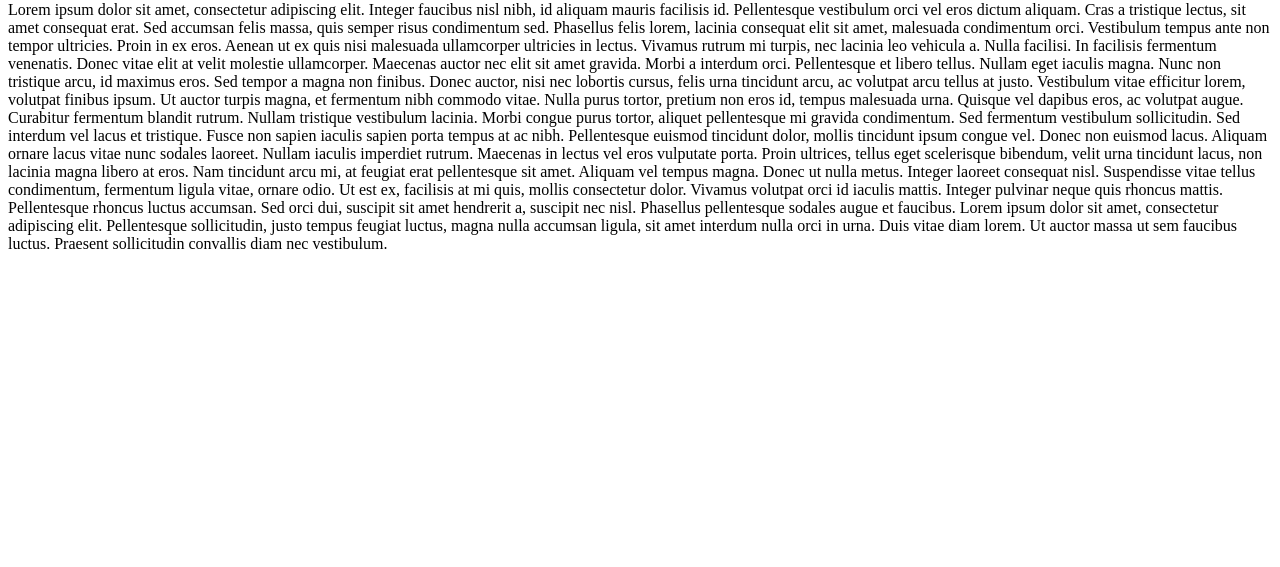
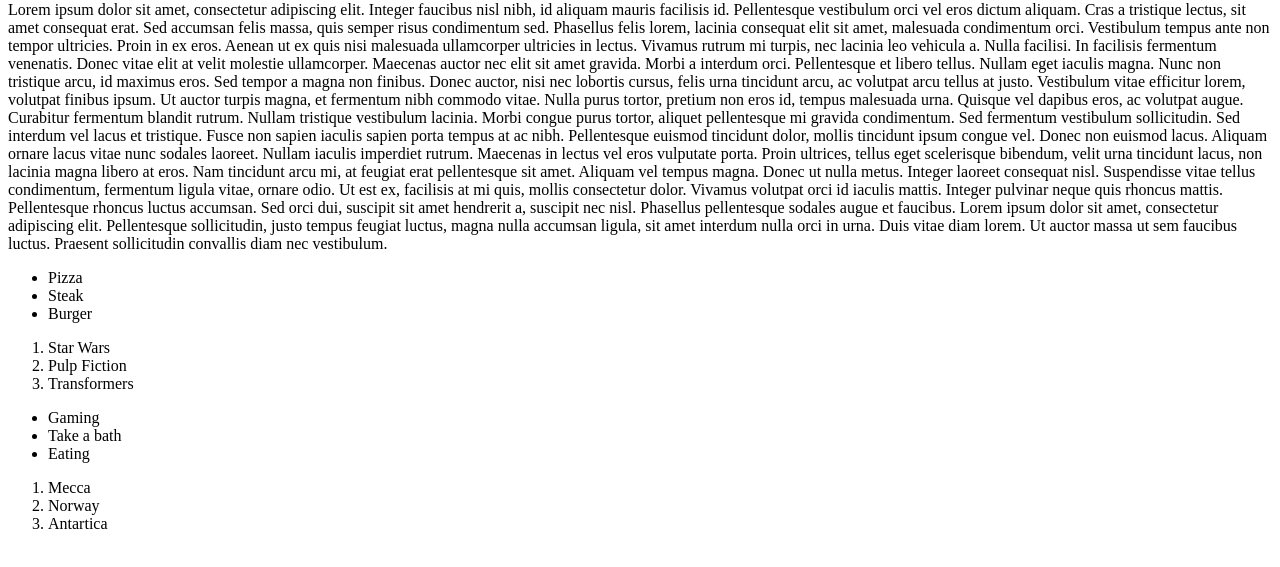
Before and after one commit to Makgindo/odin, a plain HTML site: page html-broilerplate/index.html in a window 1280 px wide. Shown: the part 79-646 px from the top of the page. Drawn offline with Linux system fonts and the light colour scheme.

Commit message:
adding list

```diff
--- a/html-broilerplate/index.html
+++ b/html-broilerplate/index.html
@@ -13,6 +13,25 @@ Vestibulum vitae efficitur lorem, volutpat finibus ipsum. Ut auctor turpis magna
 Sed fermentum vestibulum sollicitudin. Sed interdum vel lacus et tristique. Fusce non sapien iaculis sapien porta tempus at ac nibh. Pellentesque euismod tincidunt dolor, mollis tincidunt ipsum congue vel. Donec non euismod lacus. Aliquam ornare lacus vitae nunc sodales laoreet. Nullam iaculis imperdiet rutrum. Maecenas in lectus vel eros vulputate porta. Proin ultrices, tellus eget scelerisque bibendum, velit urna tincidunt lacus, non lacinia magna libero at eros. Nam tincidunt arcu mi, at feugiat erat pellentesque sit amet. Aliquam vel tempus magna. Donec ut nulla metus. Integer laoreet consequat nisl.
 Suspendisse vitae tellus condimentum, fermentum ligula vitae, ornare odio. Ut est ex, facilisis at mi quis, mollis consectetur dolor. Vivamus volutpat orci id iaculis mattis. Integer pulvinar neque quis rhoncus mattis. Pellentesque rhoncus luctus accumsan. Sed orci dui, suscipit sit amet hendrerit a, suscipit nec nisl. Phasellus pellentesque sodales augue et faucibus. Lorem ipsum dolor sit amet, consectetur adipiscing elit. Pellentesque sollicitudin, justo tempus feugiat luctus, magna nulla accumsan ligula, sit amet interdum nulla orci in urna. Duis vitae diam lorem. Ut auctor massa ut sem faucibus luctus. Praesent sollicitudin convallis diam nec vestibulum.
 </p>
-
+<ul>
+  <li>Pizza</li>
+  <li>Steak</li>
+  <li>Burger</li>
+</ul>
+<ol>
+  <li>Star Wars</li>
+  <li>Pulp Fiction</li>
+  <li>Transformers</li>
+</ol>
+<ul>
+  <li>Gaming</li>
+  <li>Take a bath</li>
+  <li>Eating</li>
+</ul>
+<ol>
+  <li>Mecca</li>
+  <li>Norway</li>
+  <li>Antartica</li>
+</ol>
 </body>
 </html>
```
